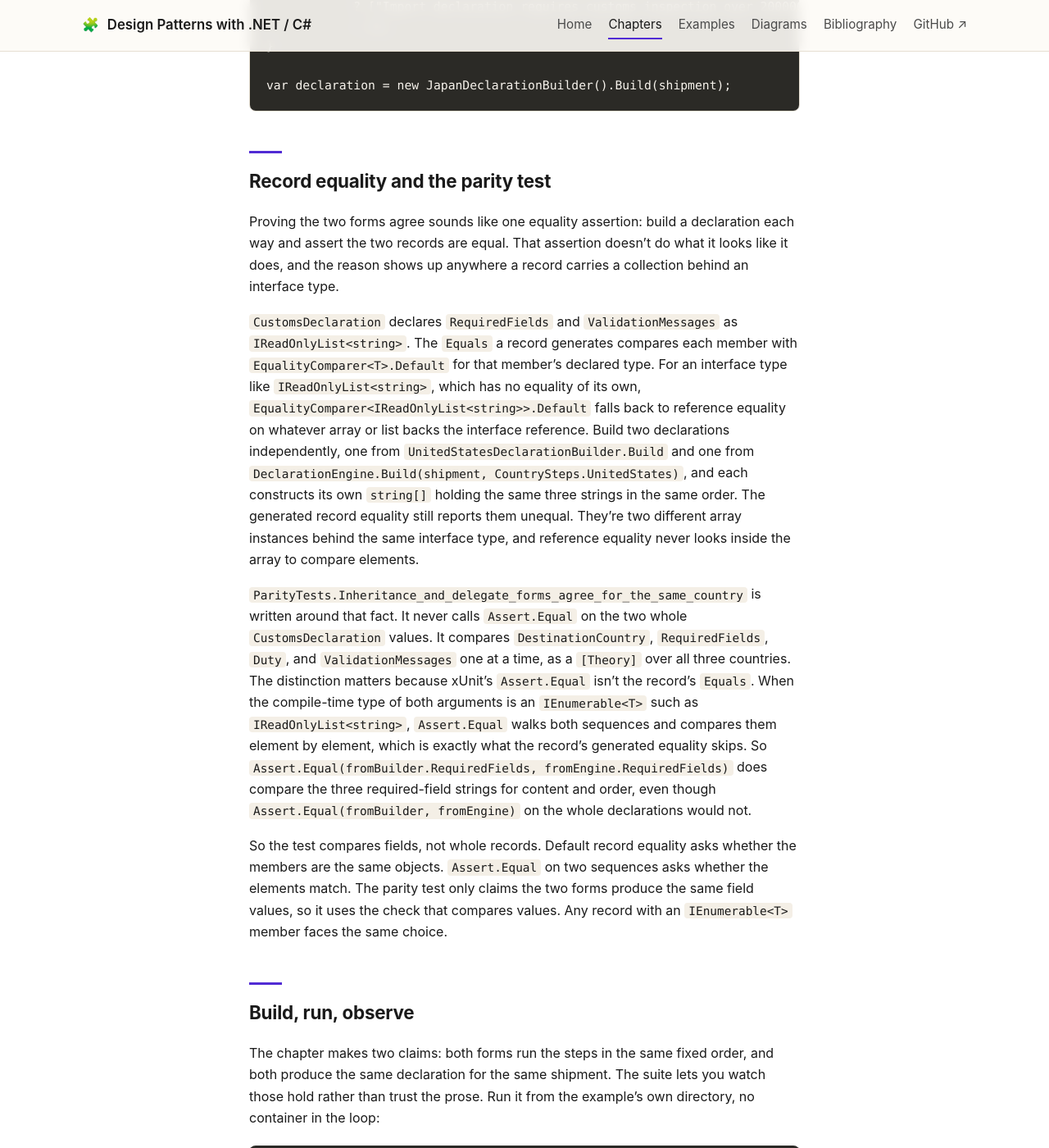
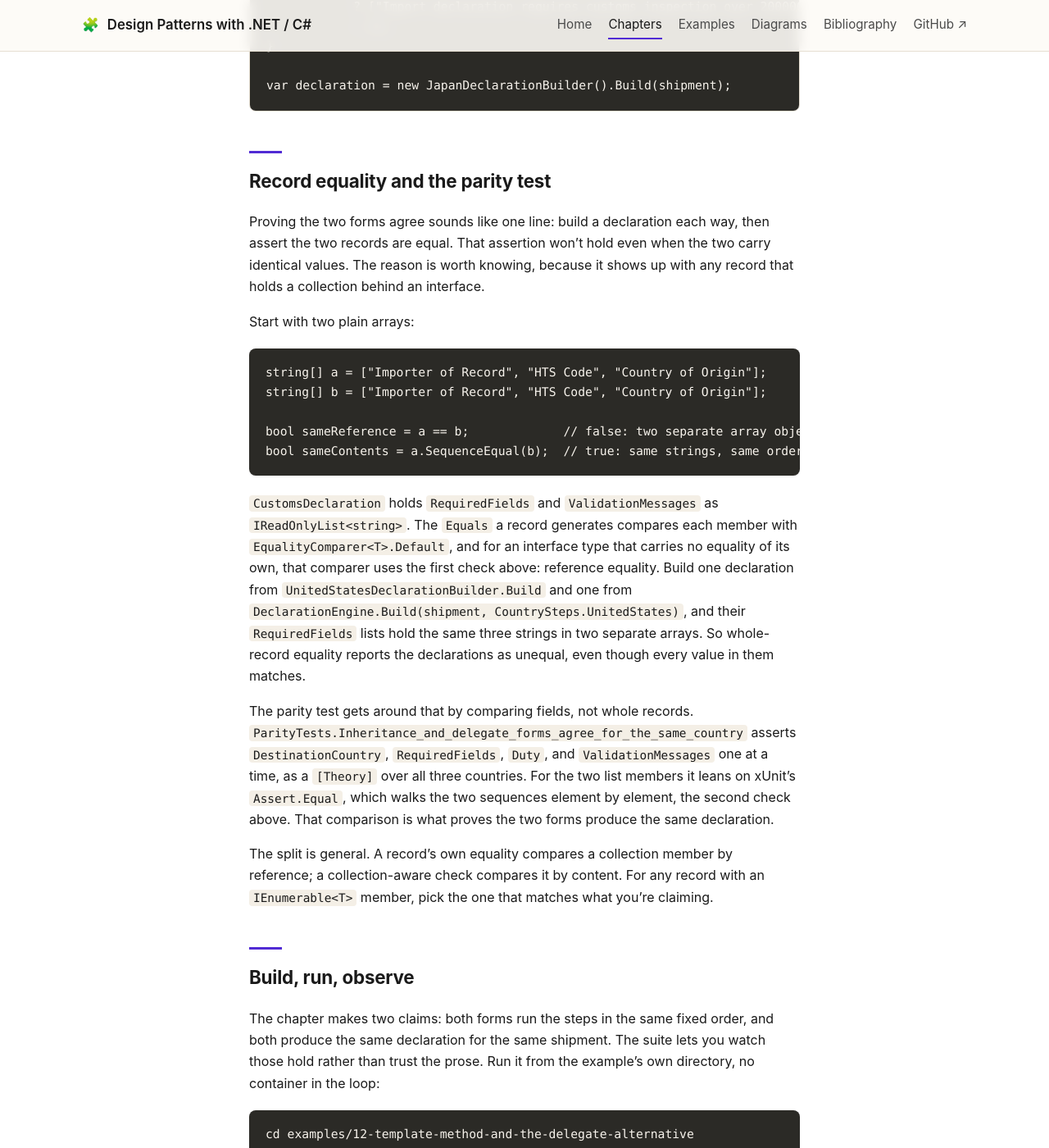
Before and after one commit to patterncatalyst/csharp-design-patterns, a Jekyll site: the page built from _docs/12-template-method-and-the-delegate-alternative.md, in a window 1280 px wide and 1400 px high, scrolled down 6884 px. Shown: the whole window at 82% size. Built offline with Jekyll 4.4.1, drawn with Linux system fonts in a browser that asks for light colours; some of the changed text lies outside the part shown.

Commit message:
docs(site): close ch12 on objective payoff, rewrite parity section for clarity (#38)
Two readability changes to chapter 12:

- Add a "Where this leaves you" closer that maps each stated learning
  objective to what the reader can now do and the concrete artifact that
  delivered it, so the chapter closes the loop it opened.
- Rewrite "Record equality and the parity test", the densest section, in the
  Davis/Huss explain-by-example register: lead with a 4-line array
  illustration of reference vs element-wise equality, then explain the record
  and the test plainly. Shorter sentences, same facts.

No change to code semantics, captions, or recorded output.

````diff
--- a/_docs/12-template-method-and-the-delegate-alternative.md
+++ b/_docs/12-template-method-and-the-delegate-alternative.md
@@ -259,43 +259,42 @@
 
 ## Record equality and the parity test
 
-Proving the two forms agree sounds like one equality assertion: build a
-declaration each way and assert the two records are equal. That assertion
-doesn't do what it looks like it does, and the reason shows up anywhere a
-record carries a collection behind an interface type.
+Proving the two forms agree sounds like one line: build a declaration each way,
+then assert the two records are equal. That assertion won't hold even when the
+two carry identical values. The reason is worth knowing, because it shows up with
+any record that holds a collection behind an interface.
 
-`CustomsDeclaration` declares `RequiredFields` and `ValidationMessages` as
+Start with two plain arrays:
+
+```csharp
+string[] a = ["Importer of Record", "HTS Code", "Country of Origin"];
+string[] b = ["Importer of Record", "HTS Code", "Country of Origin"];
+
+bool sameReference = a == b;             // false: two separate array objects
+bool sameContents = a.SequenceEqual(b);  // true: same strings, same order
+```
+
+`CustomsDeclaration` holds `RequiredFields` and `ValidationMessages` as
 `IReadOnlyList<string>`. The `Equals` a record generates compares each member
-with `EqualityComparer<T>.Default` for that member's declared type. For an
-interface type like `IReadOnlyList<string>`, which has no equality of its own,
-`EqualityComparer<IReadOnlyList<string>>.Default` falls back to reference
-equality on whatever array or list backs the interface reference. Build two
-declarations independently, one from `UnitedStatesDeclarationBuilder.Build` and
+with `EqualityComparer<T>.Default`, and for an interface type that carries no
+equality of its own, that comparer uses the first check above: reference
+equality. Build one declaration from `UnitedStatesDeclarationBuilder.Build` and
 one from `DeclarationEngine.Build(shipment, CountrySteps.UnitedStates)`, and
-each constructs its own `string[]` holding the same three strings in the same
-order. The generated record equality still reports them unequal. They're two
-different array instances behind the same interface type, and reference
-equality never looks inside the array to compare elements.
+their `RequiredFields` lists hold the same three strings in two separate arrays.
+So whole-record equality reports the declarations as unequal, even though every
+value in them matches.
 
-`ParityTests.Inheritance_and_delegate_forms_agree_for_the_same_country` is
-written around that fact. It never calls `Assert.Equal` on the two whole
-`CustomsDeclaration` values. It compares `DestinationCountry`, `RequiredFields`,
-`Duty`, and `ValidationMessages` one at a time, as a `[Theory]` over all three
-countries. The distinction matters because xUnit's `Assert.Equal` isn't the
-record's `Equals`. When the compile-time type of both arguments is an
-`IEnumerable<T>` such as `IReadOnlyList<string>`, `Assert.Equal` walks both
-sequences and compares them element by element, which is exactly what the
-record's generated equality skips. So
-`Assert.Equal(fromBuilder.RequiredFields, fromEngine.RequiredFields)` does
-compare the three required-field strings for content and order, even though
-`Assert.Equal(fromBuilder, fromEngine)` on the whole declarations would not.
+The parity test gets around that by comparing fields, not whole records.
+`ParityTests.Inheritance_and_delegate_forms_agree_for_the_same_country` asserts
+`DestinationCountry`, `RequiredFields`, `Duty`, and `ValidationMessages` one at a
+time, as a `[Theory]` over all three countries. For the two list members it
+leans on xUnit's `Assert.Equal`, which walks the two sequences element by
+element, the second check above. That comparison is what proves the two forms
+produce the same declaration.
 
-So the test compares fields, not whole records. Default record equality asks
-whether the members are the same objects.
-`Assert.Equal` on two sequences asks whether the elements match. The parity
-test only claims the two forms produce the same field values, so it uses the
-check that compares values. Any record with an `IEnumerable<T>` member faces the
-same choice.
+The split is general. A record's own equality compares a collection member by
+reference; a collection-aware check compares it by content. For any record with
+an `IEnumerable<T>` member, pick the one that matches what you're claiming.
 
 ## Build, run, observe
 
@@ -375,6 +374,26 @@
 If the reply is a subclass with no reason given, ask for the value form.
 </blockquote>
 
+## Where this leaves you
+
+You can now:
+
+- Say what Template Method fixes (the order of the steps) and what it leaves open
+  (each step's content), the split the customs skeleton is built around.
+- Write the inheritance form: `CustomsDeclarationBuilder`'s protected
+  constructor, its non-virtual `Build`, and the three protected abstract steps
+  each country overrides.
+- Write the delegate form: a `DeclarationSteps` record of `Func<>` values that
+  `DeclarationEngine.Build` runs in the same fixed order, with one value per
+  country on `CountrySteps`.
+- Add a country as a value instead of a subclass, and name the trade: a value is
+  cheaper to add and read until a variation needs shared base behavior, state
+  across steps, or a type other code matches on.
+- Explain why a record with an `IReadOnlyList<string>` member can't be compared
+  by its generated whole-object equality (that check falls to reference equality
+  on the interface member), and write the parity test that compares the fields
+  instead.
+
 ## For deeper coverage
 
 - Gamma, Helm, Johnson, and Vlissides, [*Design Patterns: Elements of Reusable Object-Oriented Software*](https://www.pearson.com/en-us/subject-catalog/p/design-patterns-elements-of-reusable-object-oriented-software/P200000009480) (Addison-Wesley, 1994): the original statement of Template Method, including the base-class-calls-concrete-operations variation this chapter's "where inheritance still fits" section draws on.
````
